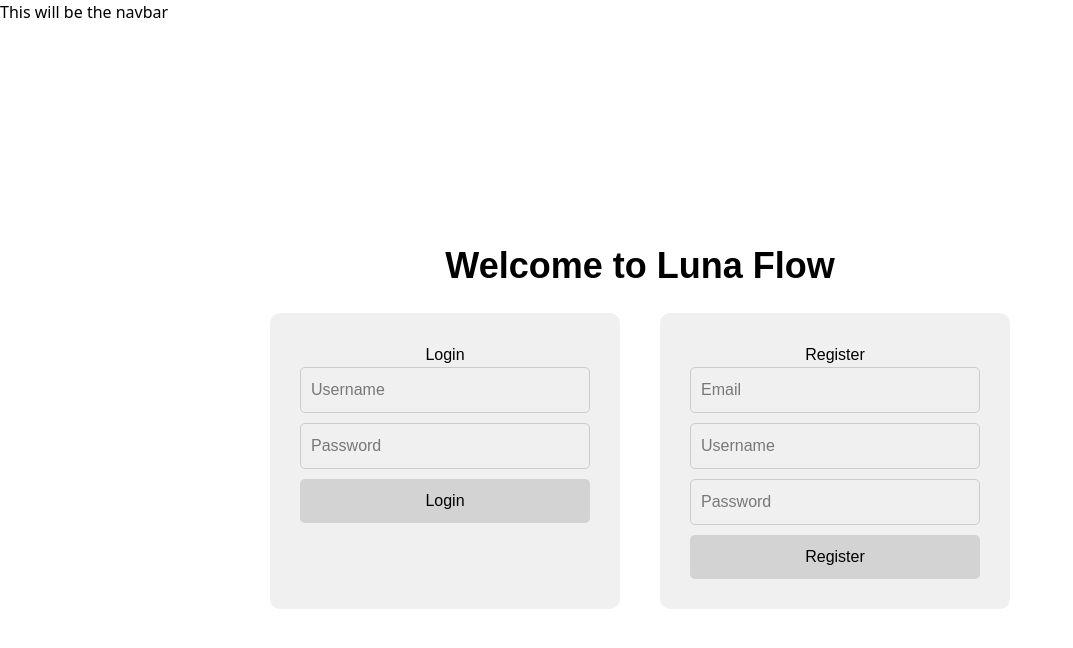
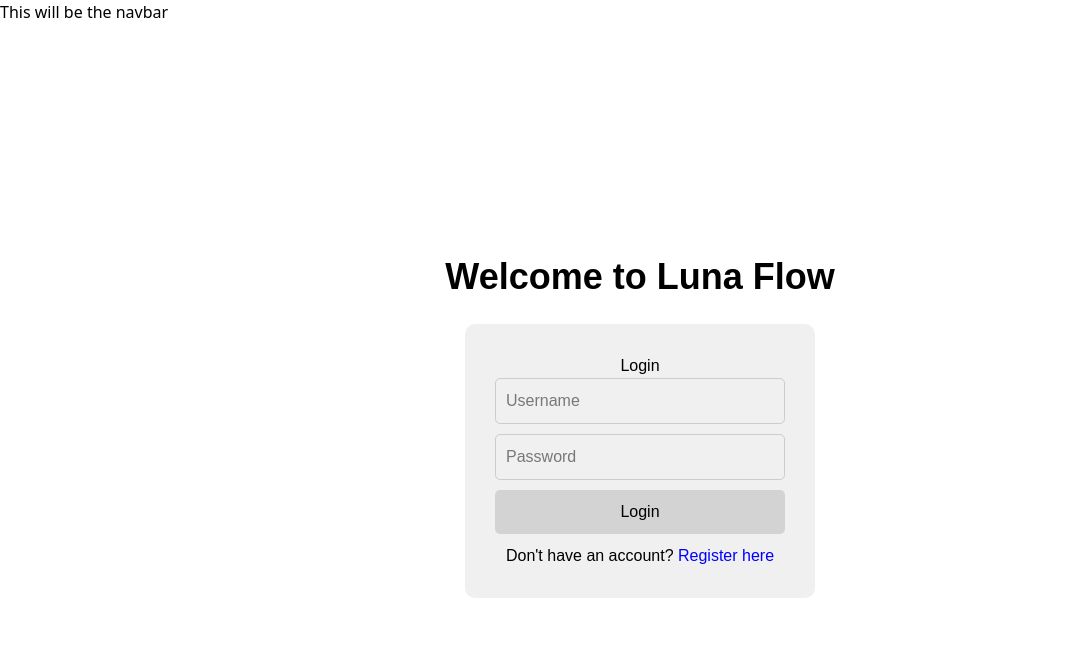
Before and after one commit to AHumanMaybe/hackViolet, a React (Vite) app in the folder Luna-Flow/: page / in a window 1280 px wide. Shown: the top 648 px of the page, without its empty margins (0-1073 px from the left). Built offline with nearby package versions, Linux system fonts and the light colour scheme.

Commit message:
Added gated registration conditional to a button.

```diff
--- a/Luna-Flow/src/Pages/Login.jsx
+++ b/Luna-Flow/src/Pages/Login.jsx
@@ -1,6 +1,7 @@
 import { useState } from 'react';
 
 function Login() {
+    const [isRegistering, setIsRegistering] = useState(false);
     const [loginData, setLoginData] = useState({ username: '', password: '' });
     const [registerData, setRegisterData] = useState({ email: '', username: '', password: '' });
 
@@ -23,21 +24,25 @@ function Login() {
     return (
         <div style={{ display: 'flex', flexDirection: 'column', alignItems: 'center', justifyContent: 'center', height: '100vh', backgroundColor: '#ffffff', color: '#000', fontFamily: 'Arial, sans-serif' }}>
             <h1 style={{ marginBottom: '20px', fontSize: '36px', fontWeight: 'bold' }}>Welcome to Luna Flow</h1>
-            <div style={{ display: 'flex', gap: '40px' }}>
             <div style={{ background: '#f0f0f0', padding: '30px', borderRadius: '10px', width: '350px', textAlign: 'center' }}>
-                    <h2>Login</h2>
-                    <input type="text" name="username" placeholder="Username" value={loginData.username} onChange={handleLoginChange} style={{ width: '100%', padding: '10px', marginBottom: '10px', borderRadius: '5px', border: '1px solid #ccc' }} />
-                    <input type="password" name="password" placeholder="Password" value={loginData.password} onChange={handleLoginChange} style={{ width: '100%', padding: '10px', marginBottom: '10px', borderRadius: '5px', border: '1px solid #ccc' }} />
-                    <button onClick={handleLogin} style={{ width: '100%', padding: '10px', borderRadius: '5px', backgroundColor: '#d3d3d3', color: '#000', border: 'none', cursor: 'pointer' }}>Login</button>
-                </div>
-
-                <div style={{ background: '#f0f0f0', padding: '30px', borderRadius: '10px', width: '350px', textAlign: 'center' }}>
+                {isRegistering ? (
+                    <>
                         <h2>Register</h2>
                         <input type="email" name="email" placeholder="Email" value={registerData.email} onChange={handleRegisterChange} style={{ width: '100%', padding: '10px', marginBottom: '10px', borderRadius: '5px', border: '1px solid #ccc' }} />
                         <input type="text" name="username" placeholder="Username" value={registerData.username} onChange={handleRegisterChange} style={{ width: '100%', padding: '10px', marginBottom: '10px', borderRadius: '5px', border: '1px solid #ccc' }} />
                         <input type="password" name="password" placeholder="Password" value={registerData.password} onChange={handleRegisterChange} style={{ width: '100%', padding: '10px', marginBottom: '10px', borderRadius: '5px', border: '1px solid #ccc' }} />
                         <button onClick={handleRegister} style={{ width: '100%', padding: '10px', borderRadius: '5px', backgroundColor: '#d3d3d3', color: '#000', border: 'none', cursor: 'pointer' }}>Register</button>
-                </div>
+                        <p style={{ marginTop: '10px' }}>Already have an account? <span onClick={() => setIsRegistering(false)} style={{ color: 'blue', cursor: 'pointer' }}>Login here</span></p>
+                    </>
+                ) : (
+                    <>
+                        <h2>Login</h2>
+                        <input type="text" name="username" placeholder="Username" value={loginData.username} onChange={handleLoginChange} style={{ width: '100%', padding: '10px', marginBottom: '10px', borderRadius: '5px', border: '1px solid #ccc' }} />
+                        <input type="password" name="password" placeholder="Password" value={loginData.password} onChange={handleLoginChange} style={{ width: '100%', padding: '10px', marginBottom: '10px', borderRadius: '5px', border: '1px solid #ccc' }} />
+                        <button onClick={handleLogin} style={{ width: '100%', padding: '10px', borderRadius: '5px', backgroundColor: '#d3d3d3', color: '#000', border: 'none', cursor: 'pointer' }}>Login</button>
+                        <p style={{ marginTop: '10px' }}>Don't have an account? <span onClick={() => setIsRegistering(true)} style={{ color: 'blue', cursor: 'pointer' }}>Register here</span></p>
+                    </>
+                )}
             </div>
         </div>
     );
```
Lines whose indentation alone changed are shown as unchanged.
